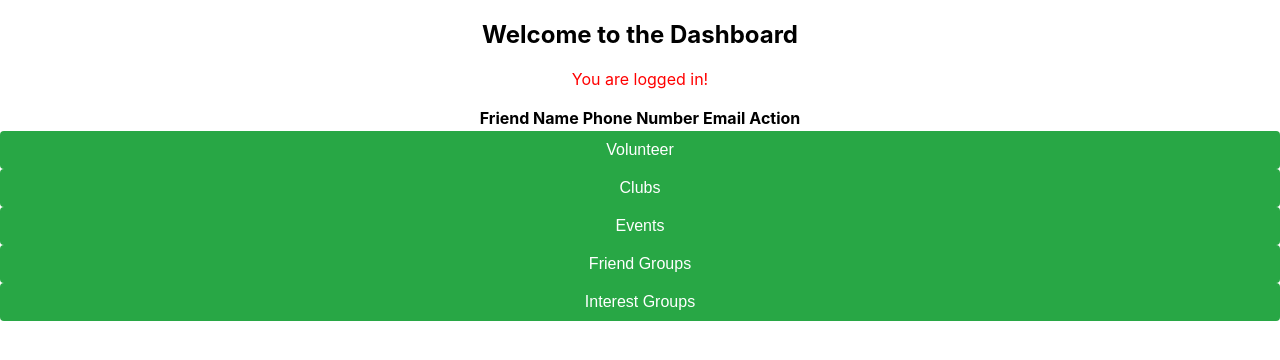
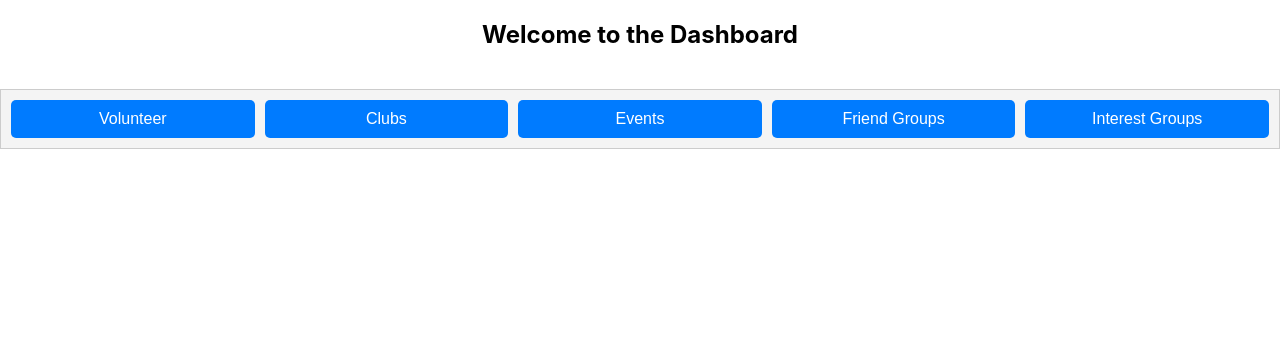
Before and after one commit to HikaruKurusu/111Project, a React (Create React App) app in the folder 111project/: page /dashboard in a window 1280 px wide. Shown: the top 360 px of the page. Built offline with nearby package versions, Linux system fonts and the light colour scheme.

Commit message:
Volunteer displayed

```diff
--- /dev/null
+++ b/111project/src/pages/DashBoard.css
@@ -0,0 +1,23 @@
+.taskbar {
+    display: flex;
+    justify-content: center; /* Center the buttons */
+    align-items: center;    /* Align buttons vertically */
+    gap: 10px;              /* Space between buttons */
+    background-color: #f4f4f4; /* Optional: background for the taskbar */
+    padding: 10px;          /* Padding around the buttons */
+    border: 1px solid #ccc; /* Optional: border for the taskbar */
+    margin-top: 20px;       /* Optional: spacing above the taskbar */
+}
+
+.taskbar button {
+    padding: 10px 20px;     /* Add padding to buttons */
+    background-color: #007bff; /* Button background color */
+    color: white;           /* Text color */
+    border: none;           /* Remove borders */
+    border-radius: 5px;     /* Rounded corners */
+    cursor: pointer;        /* Pointer cursor on hover */
+}
+
+.taskbar button:hover {
+    background-color: #0056b3; /* Darker color on hover */
+}
--- a/111project/src/pages/Dashboard.jsx
+++ b/111project/src/pages/Dashboard.jsx
@@ -1,7 +1,7 @@
 // src/Dashboard.js
 import React from "react";
 import { useNavigate } from "react-router-dom";
-import "./CommonStyles.css";
+import "./DashBoard.css";
 
 function Dashboard() {
     const navigate = useNavigate();
@@ -9,20 +9,19 @@ function Dashboard() {
     return (
         <div>
             <h2>Welcome to the Dashboard</h2>
-            <p>You are logged in!</p>
             <div className="table-container">
                 <table className="friends-table">
                     <thead>
                         <tr>
-                            <th>Friend Name</th>
+                            {/* <th>Friend Name</th>
                             <th>Phone Number</th>
                             <th>Email</th>
-                            <th>Action</th>
+                            <th>Action</th> */}
                         </tr>
                     </thead>
                 </table>
             </div>
-            <div>
+            <div className="taskbar">
                 <button onClick={() => navigate("/volunteer")}>Volunteer</button>
                 <button onClick={() => navigate("/clubs")}>Clubs</button>
                 <button onClick={() => navigate("/events")}>Events</button>
--- /dev/null
+++ b/111project/src/pages/Volunteer.css
@@ -0,0 +1,21 @@
+.eventsForVolunteers-table {
+    width: 100%;
+    border-collapse: collapse;
+    margin: 20px 0;
+    font-size: 16px;
+    text-align: left;
+}
+
+.eventsForVolunteers-table th, .eventsForVolunteers-table td {
+    padding: 10px 12px;
+    border: 1px solid #ddd;
+}
+
+.eventsForVolunteers-table th {
+    background-color: #007bff;
+    color: white;
+}
+
+.eventsForVolunteers-table tr:nth-child(even) {
+    background-color: #f9f9f9;
+}
--- a/111project/src/pages/Volunteer.jsx
+++ b/111project/src/pages/Volunteer.jsx
@@ -1,10 +1,24 @@
-// src/Volunteer.js
-import React from "react";
+import React, { useEffect, useState } from "react";
 import { useNavigate } from "react-router-dom";
-import "./CommonStyles.css";
+import "./Volunteer.css";
 
 function Volunteer() {
     const navigate = useNavigate();
+    const [events, setEvents] = useState([]);
+
+    useEffect(() => {
+        // Fetch events from the Flask API
+        fetch("http://127.0.0.1:5000/events")
+            .then((response) => response.json())
+            .then((data) => {
+                if (data.status === "success") {
+                    setEvents(data.events);
+                } else {
+                    console.error("Failed to fetch events:", data.message);
+                }
+            })
+            .catch((error) => console.error("Error fetching events:", error));
+    }, []);
 
     return (
         <div>
@@ -13,10 +27,25 @@ function Volunteer() {
                     <thead>
                         <tr>
                             <th>Event Name</th>
-                            <th>Event Description</th>
+                            <th>Event Type</th>
+                            <th>Number Attending</th>
+                            <th>Address</th>
                             <th>Action</th>
                         </tr>
                     </thead>
+                    <tbody>
+                        {events.map((event, index) => (
+                            <tr key={index}>
+                                <td>{event.name}</td>
+                                <td>{event.type}</td>
+                                <td>{event.num_attending}</td>
+                                <td>{event.address}</td>
+                                <td>
+                                    <button>View Details</button>
+                                </td>
+                            </tr>
+                        ))}
+                    </tbody>
                 </table>
             </div>
             <button onClick={() => navigate("/dashboard")}>Dashboard</button>
```
Also changed, not shown: 1 other file (tests, documents, lock files or other folders).
